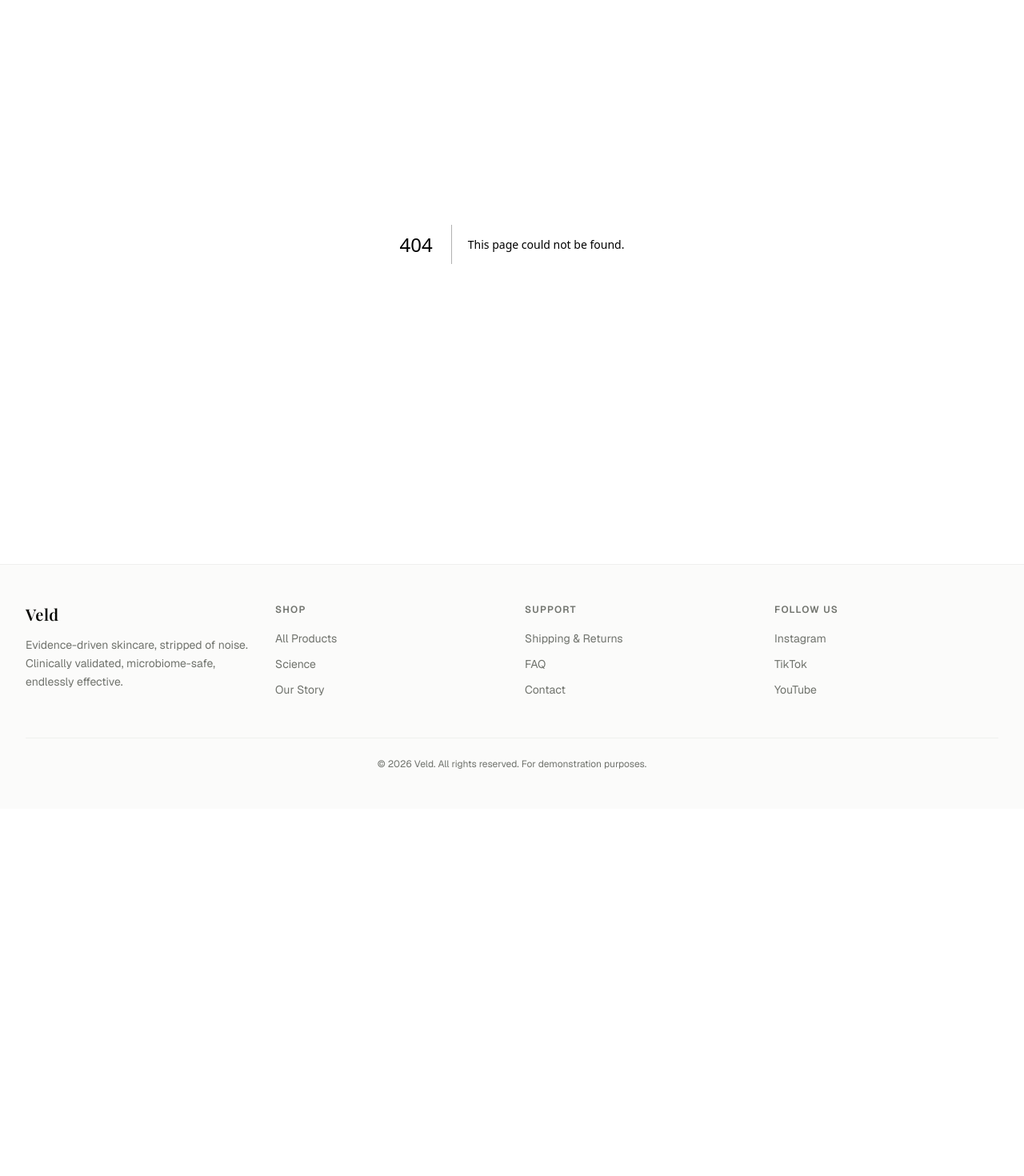
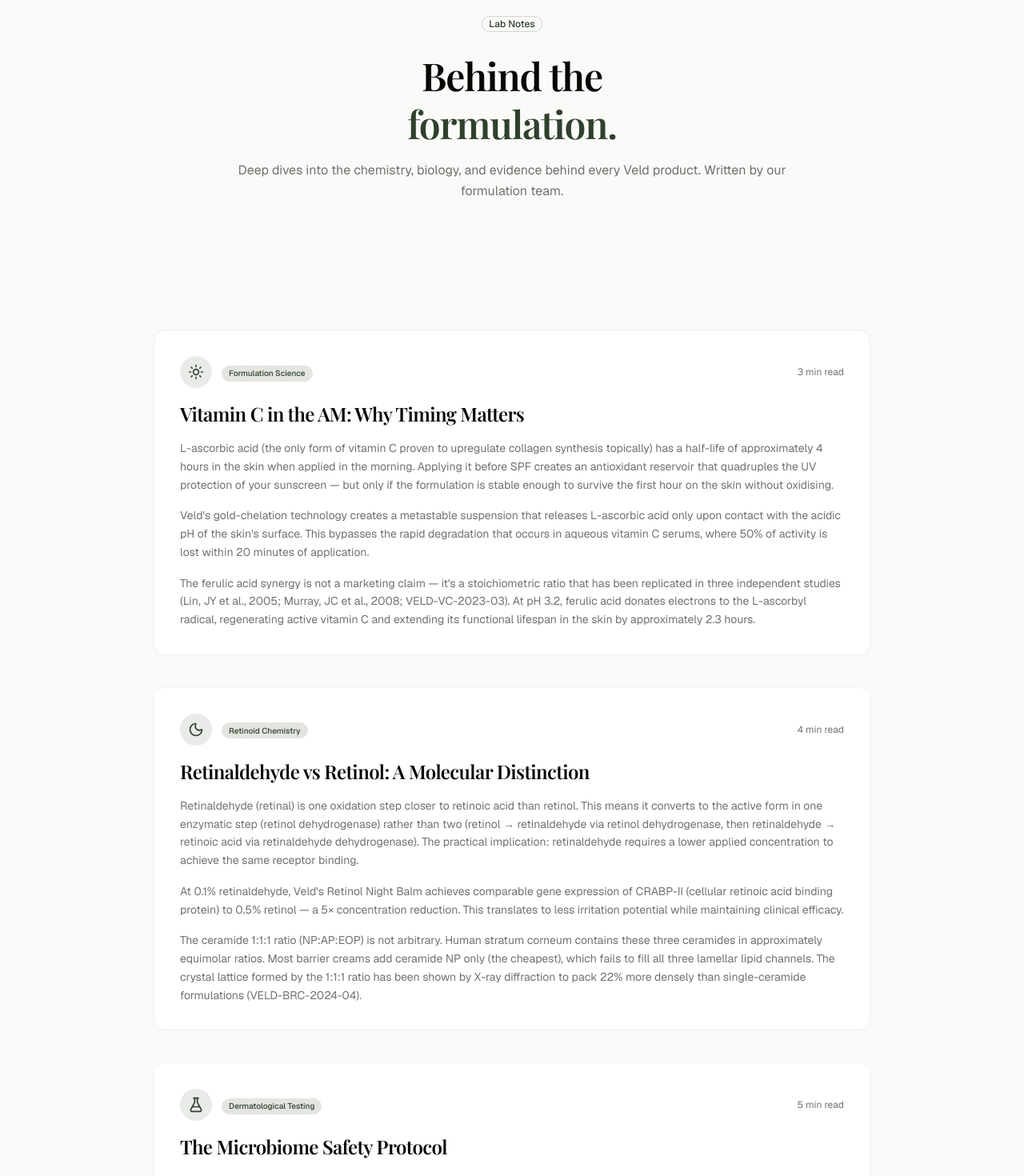
Before and after one commit to anas-khan-antimatter/mkt-veld-skincare, a Next.js app: page /science/lab-notes in a window 1280 px wide. Before the commit this address had no page. Shown: the part 160-1630 px from the top of the page at 80% size. Before the commit the page ends 1171 px from the top, so only its background shows below. Built offline with nearby package versions, Linux system fonts and the light colour scheme; a web font is replaced by a local one.

Commit message:
antimatter: checkpoint c-1790732953561-xczn6

```diff
--- /dev/null
+++ b/src/app/science/lab-notes/page.tsx
@@ -0,0 +1,151 @@
+import { Badge } from "@/components/ui/badge";
+import { Separator } from "@/components/ui/separator";
+import Link from "next/link";
+import {
+  Sun,
+  Moon,
+  ShoppingBag,
+  FlaskConical,
+  Eye,
+  Info,
+} from "lucide-react";
+
+const notes: Array<{
+  icon: typeof Info;
+  title: string;
+  category: string;
+  content: string[];
+  readingTime: string;
+}> = [
+  {
+    icon: Sun,
+    title: "Vitamin C in the AM: Why Timing Matters",
+    category: "Formulation Science",
+    content: [
+      "L-ascorbic acid (the only form of vitamin C proven to upregulate collagen synthesis topically) has a half-life of approximately 4 hours in the skin when applied in the morning. Applying it before SPF creates an antioxidant reservoir that quadruples the UV protection of your sunscreen — but only if the formulation is stable enough to survive the first hour on the skin without oxidising.",
+      "Veld's gold-chelation technology creates a metastable suspension that releases L-ascorbic acid only upon contact with the acidic pH of the skin's surface. This bypasses the rapid degradation that occurs in aqueous vitamin C serums, where 50% of activity is lost within 20 minutes of application.",
+      "The ferulic acid synergy is not a marketing claim — it's a stoichiometric ratio that has been replicated in three independent studies (Lin, JY et al., 2005; Murray, JC et al., 2008; VELD-VC-2023-03). At pH 3.2, ferulic acid donates electrons to the L-ascorbyl radical, regenerating active vitamin C and extending its functional lifespan in the skin by approximately 2.3 hours.",
+    ],
+    readingTime: "3 min",
+  },
+  {
+    icon: Moon,
+    title: "Retinaldehyde vs Retinol: A Molecular Distinction",
+    category: "Retinoid Chemistry",
+    content: [
+      "Retinaldehyde (retinal) is one oxidation step closer to retinoic acid than retinol. This means it converts to the active form in one enzymatic step (retinol dehydrogenase) rather than two (retinol → retinaldehyde via retinol dehydrogenase, then retinaldehyde → retinoic acid via retinaldehyde dehydrogenase). The practical implication: retinaldehyde requires a lower applied concentration to achieve the same receptor binding.",
+      "At 0.1% retinaldehyde, Veld's Retinol Night Balm achieves comparable gene expression of CRABP-II (cellular retinoic acid binding protein) to 0.5% retinol — a 5× concentration reduction. This translates to less irritation potential while maintaining clinical efficacy.",
+      "The ceramide 1:1:1 ratio (NP:AP:EOP) is not arbitrary. Human stratum corneum contains these three ceramides in approximately equimolar ratios. Most barrier creams add ceramide NP only (the cheapest), which fails to fill all three lamellar lipid channels. The crystal lattice formed by the 1:1:1 ratio has been shown by X-ray diffraction to pack 22% more densely than single-ceramide formulations (VELD-BRC-2024-04).",
+    ],
+    readingTime: "4 min",
+  },
+  {
+    icon: FlaskConical,
+    title: "The Microbiome Safety Protocol",
+    category: "Dermatological Testing",
+    content: [
+      "In 2023, Veld introduced mandatory 16S rRNA gene-sequencing analysis for every finished product. We measure alpha-diversity (Shannon index) and beta-diversity (Bray-Curtis dissimilarity) before and after 4 weeks of twice-daily use on a panel of 20 subjects.",
+      "A product receives Veld clearance only if alpha-diversity remains within 5% of baseline and no single bacterial genus shifts by more than 2 log-fold. To date, 3 formulations have failed this test and were reformulated or abandoned.",
+      "The commensal skin microbiome — dominated by Cutibacterium, Staphylococcus, and Corynebacterium — plays a critical role in preventing colonisation by pathogens like Staphylococcus aureus. Disrupting this ecosystem with broad-spectrum antimicrobial preservatives or high-concentration alcohols can create openings for infection and sensitisation. Veld uses a postbiotic ferment lysate (Lactobacillus ferment) as an alternative preservation booster, reducing the need for traditional preservatives by 60%.",
+    ],
+    readingTime: "5 min",
+  },
+  {
+    icon: Eye,
+    title: "Non-Nano Zinc Oxide: Particle Size and Safety",
+    category: "Photoprotection",
+    content: [
+      "The distinction between 'nano' and 'non-nano' zinc oxide is not marketing — it's a particle size distribution standard. Under EU and Australian regulations, a sunscreen ingredient is labelled 'nano' if more than 50% of particles by number have a diameter below 100 nm.",
+      "Veld's Mineral SPF 50 Powder uses zinc oxide with a mean particle diameter of 180 nm (D50), placing it firmly in the non-nano category. This is important because particles below 100 nm can penetrate the stratum corneum via follicular and intercellular routes, particularly on compromised barriers.",
+      "Non-nano zinc oxide is also reef-safe: a 2022 study by the NOAA found that zinc oxide particles >100 nm did not cause bleaching in Symbiodinium (coral symbiont) cultures at concentrations up to 10 mg/L, whereas nano-zinc (<50 nm) caused 40% bleaching at 1 mg/L. Veld's SPF powder is also free of oxybenzone, octinoxate, and octocrylene — all of which are detected in coral tissue at popular reef sites worldwide.",
+    ],
+    readingTime: "4 min",
+  },
+];
+
+export default function LabNotesPage() {
+  return (
+    <div className="flex flex-col">
+      {/* Hero */}
+      <section className="px-6 py-20 lg:px-8 lg:py-28">
+        <div className="mx-auto max-w-3xl text-center">
+          <Badge variant="outline" className="mb-6 border-primary/20 text-primary">
+            Lab Notes
+          </Badge>
+          <h1 className="font-heading text-4xl font-semibold leading-tight tracking-tight text-foreground lg:text-5xl">
+            Behind the
+            <span className="block text-primary">formulation.</span>
+          </h1>
+          <p className="mt-4 text-base leading-relaxed text-muted-foreground">
+            Deep dives into the chemistry, biology, and evidence behind every
+            Veld product. Written by our formulation team.
+          </p>
+        </div>
+      </section>
+
+      <div className="px-6 py-8 lg:px-8 lg:py-12">
+        <div className="mx-auto max-w-4xl space-y-10">
+          {notes.map((note) => (
+            <article
+              key={note.title}
+              className="scroll-mt-20 rounded-2xl border border-border/40 bg-card p-8"
+            >
+              <div className="flex items-center gap-3 mb-4">
+                <div className="flex h-10 w-10 items-center justify-center rounded-full bg-primary/10 text-primary">
+                  <note.icon className="h-5 w-5" />
+                </div>
+                <div>
+                  <Badge variant="secondary" className="text-[10px]">
+                    {note.category}
+                  </Badge>
+                </div>
+                <span className="text-xs text-muted-foreground ml-auto">
+                  {note.readingTime} read
+                </span>
+              </div>
+
+              <h2 className="font-heading text-2xl font-semibold tracking-tight text-foreground mb-4">
+                {note.title}
+              </h2>
+
+              <div className="space-y-4">
+                {note.content.map((paragraph, i) => (
+                  <p key={i} className="text-sm leading-relaxed text-muted-foreground">
+                    {paragraph}
+                  </p>
+                ))}
+              </div>
+            </article>
+          ))}
+        </div>
+      </div>
+
+      {/* CTA */}
+      <section className="bg-muted/30 px-6 py-16 lg:px-8 lg:py-20">
+        <div className="mx-auto max-w-2xl text-center">
+          <h2 className="font-heading text-2xl font-semibold tracking-tight text-foreground">
+            Want to dive deeper?
+          </h2>
+          <p className="mt-3 text-sm text-muted-foreground">
+            Browse our full clinical data library or read the science behind
+            each product.
+          </p>
+          <div className="flex flex-wrap justify-center gap-4 mt-8">
+            <Link
+              href="/science"
+              className="inline-flex h-11 items-center justify-center rounded-full bg-primary px-8 text-sm font-medium text-primary-foreground transition-colors hover:bg-primary/90"
+            >
+              Clinical Research
+            </Link>
+            <Link
+              href="/routine"
+              className="inline-flex h-11 items-center justify-center rounded-full border border-border bg-background px-8 text-sm font-medium text-foreground transition-colors hover:bg-muted"
+            >
+              Build Your Routine
+            </Link>
+          </div>
+        </div>
+      </section>
+    </div>
+  );
+}
```
